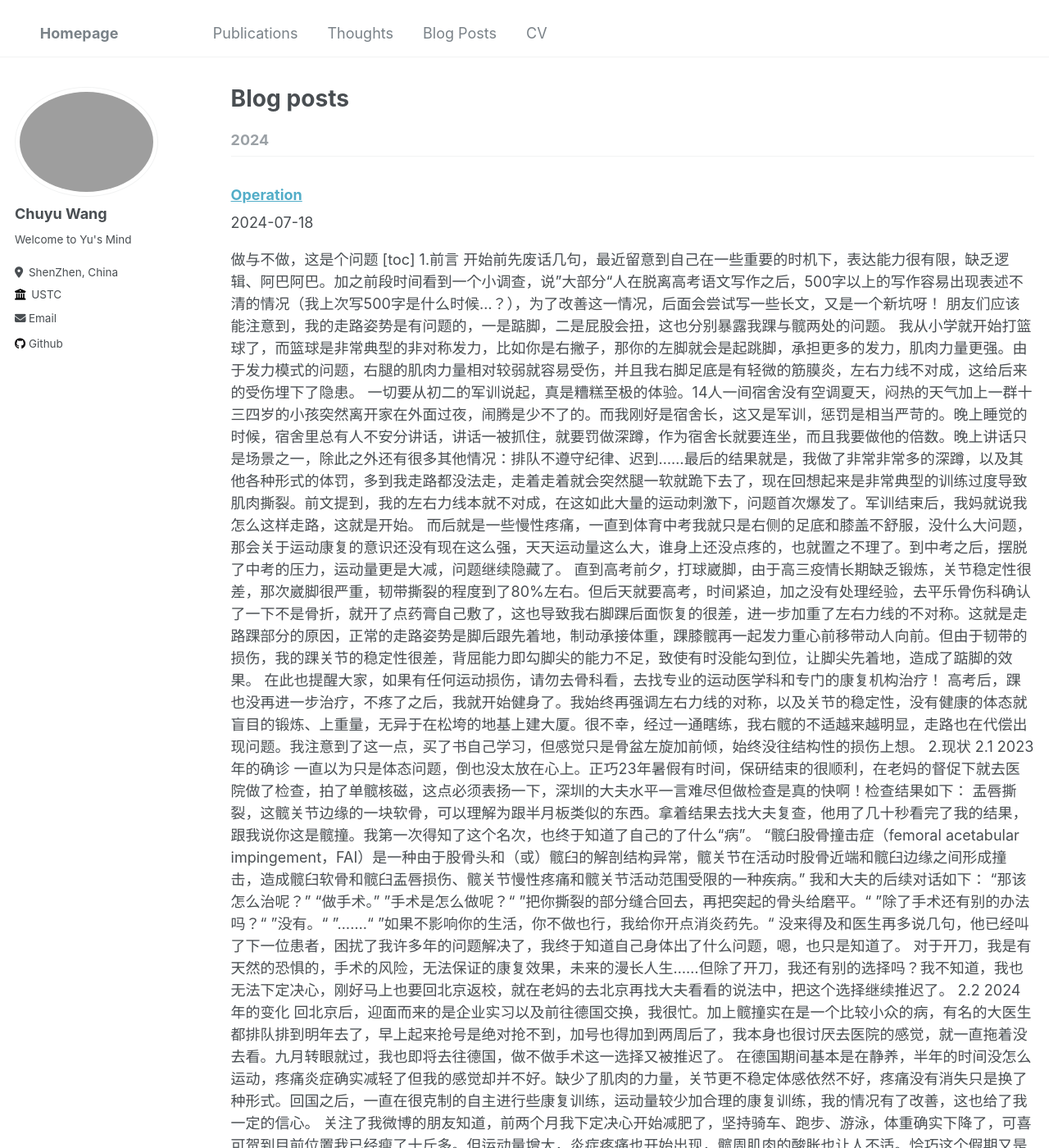
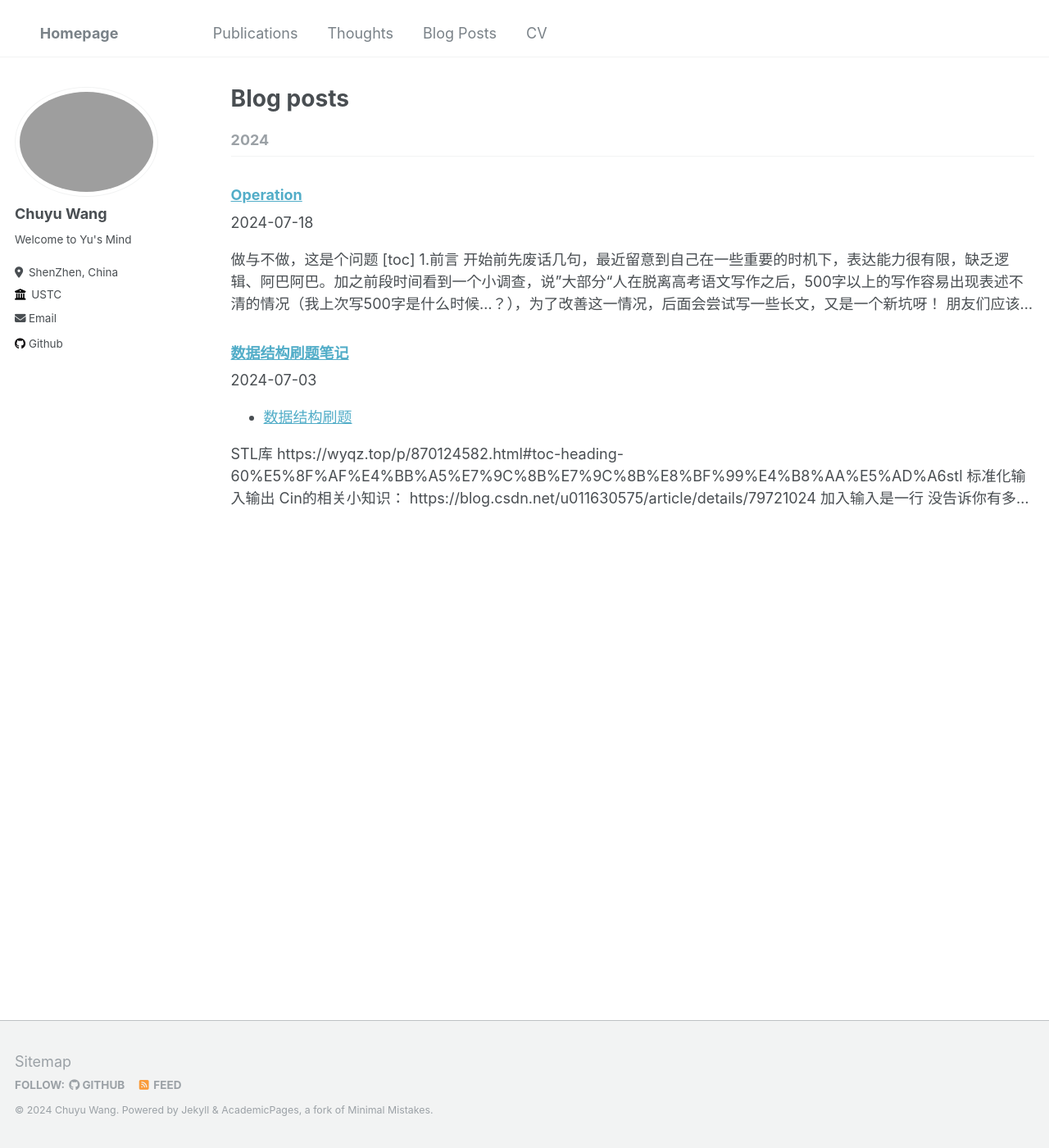
Before and after one commit to ChuyuWang949/ChuyuWang.github.io, a Jekyll site: the page built from _pages/year-archive.html, in a window 1280 px wide and 1400 px high. Shown: the whole window at 82% size. Built offline with Jekyll 4.4.1, drawn with Linux system fonts in a browser that asks for light colours.

Commit message:
Update _page.scss

```diff
--- a/_sass/_page.scss
+++ b/_sass/_page.scss
@@ -14,6 +14,14 @@
   @include breakpoint($x-large) {
     max-width: $x-large;
   }
+}
+
+.excerpt {
+  display: -webkit-box;
+  -webkit-box-orient: vertical;
+  -webkit-line-clamp: 3;
+  overflow: hidden;
+  text-overflow: ellipsis;
 }
 
 .page {
```
